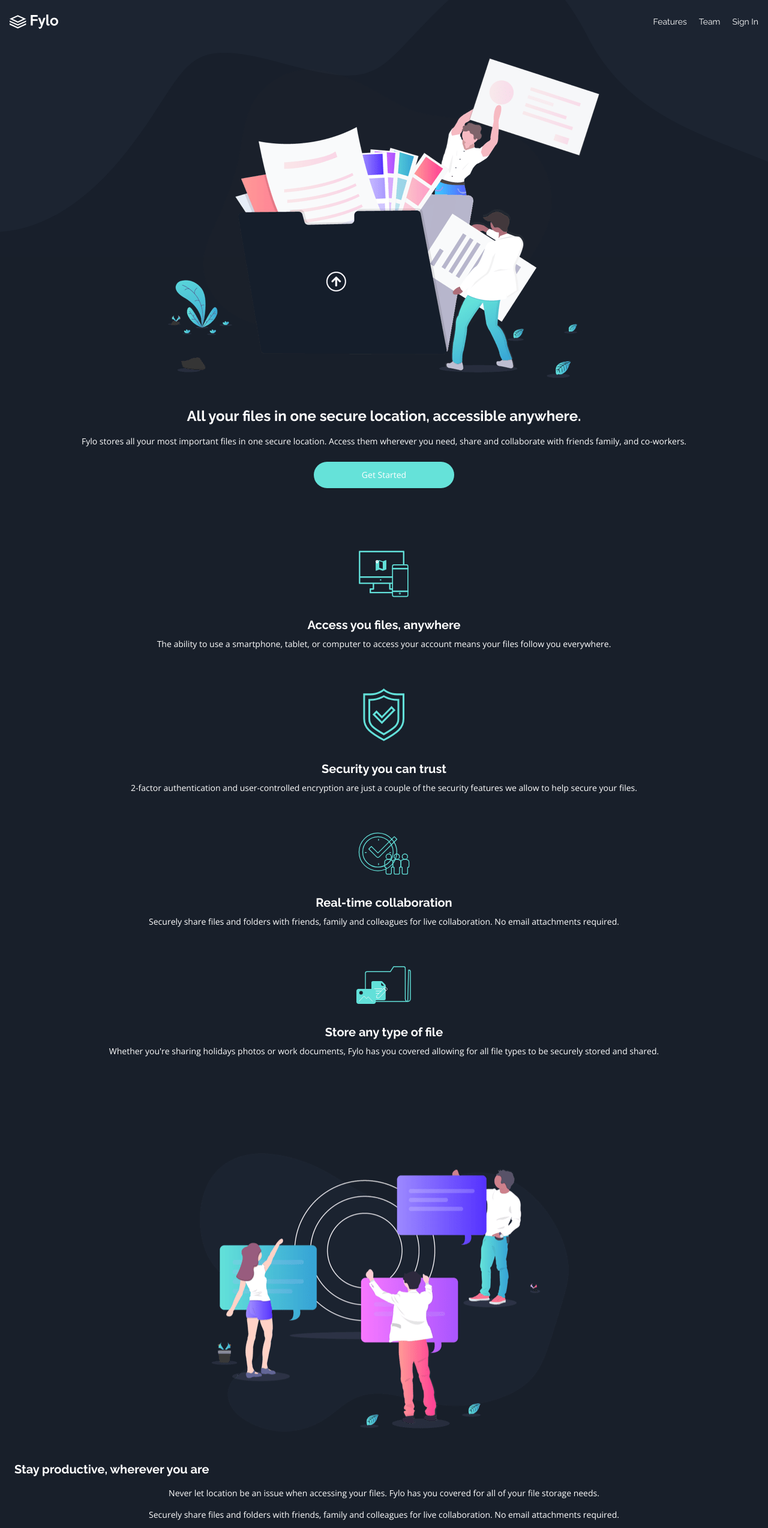
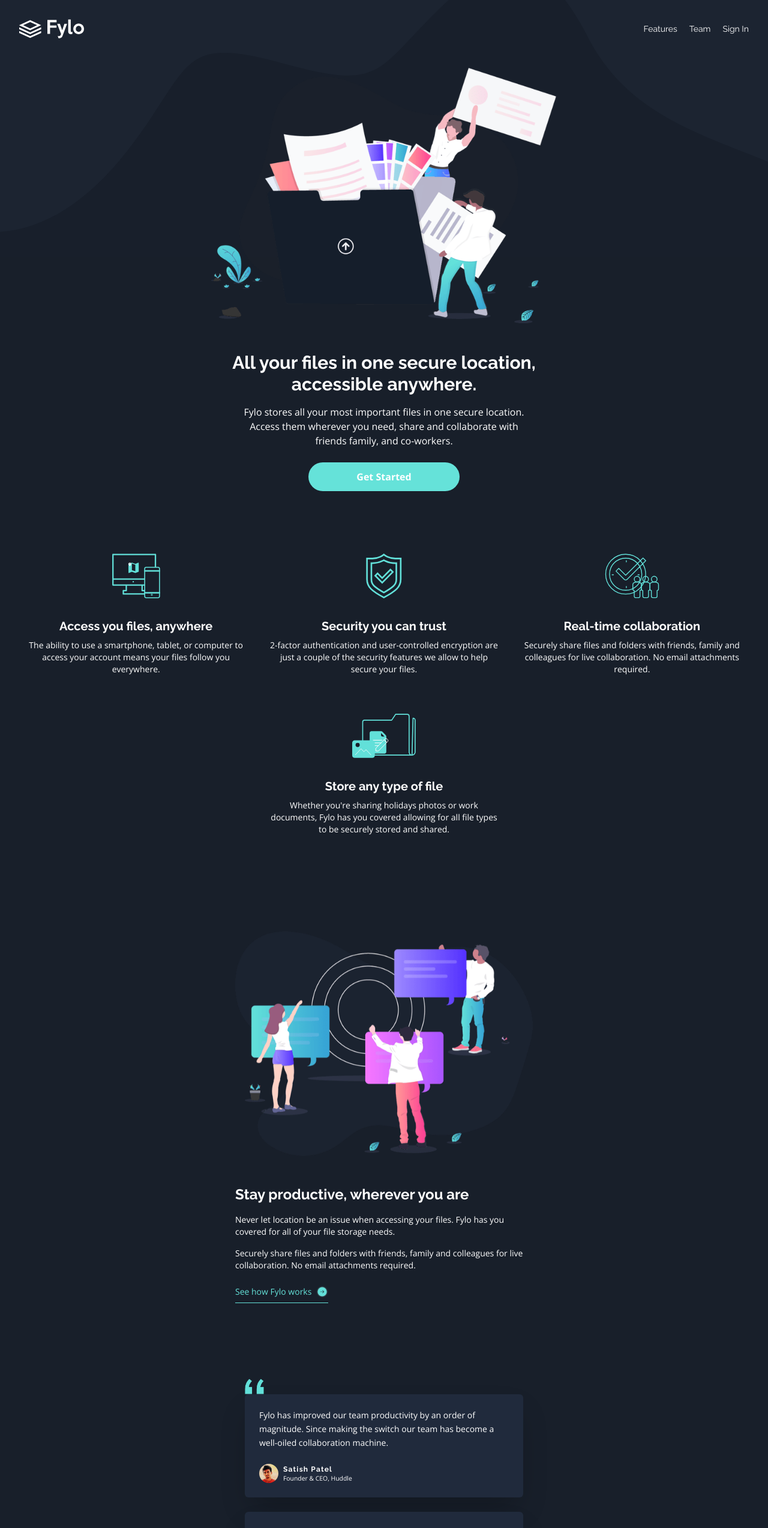
Before and after one commit to andwehehe/FMC-Fylo-landing-page, a React (Vite) app: page / in a window 1280 px wide. Shown: the top 2548 px of the page at 60% size. Built offline with nearby package versions, Linux system fonts and the light colour scheme.

Commit message:
finsihed tabled layout

```diff
--- a/index.html
+++ b/index.html
@@ -2,7 +2,7 @@
 <html lang="en">
   <head>
     <meta charset="UTF-8" />
-    <link rel="icon" type="image/svg+xml" href="/src/assets/icons/favicon-32x32.png" />
+    <link rel="icon" type="image/svg+xml" href="/Fylo-Landing-Page/src/assets/images/favicon-32x32.png" />
     <meta name="viewport" content="width=device-width, initial-scale=1.0" />
     <title>Fylo-Landing-Page</title>
   </head>
--- a/src/App.jsx
+++ b/src/App.jsx
@@ -6,13 +6,13 @@
 function App() {
 
   return (
-   <main className="relative flex flex-col  w-full h-full bg-n900 z-1">
+   <main className="relative flex flex-col items-center w-full h-full bg-n900 z-1">
       <Header />
       <Body />
       <Footer />
 
       {/* Background */}
-      <div className="absolute flex items-end left-0 top-0 bg-n850 -z-1 w-full h-107">
+      <div className="absolute flex items-end left-0 top-0 bg-n850 -z-1 w-full h-107 max-h-107">
           <img
               src={mobile_curvy}
               alt="background"
--- a/src/Layout/Body/Body.jsx
+++ b/src/Layout/Body/Body.jsx
@@ -7,7 +7,16 @@
 function Body() {
 
     return(
-        <section className="relative px-4 before:content-[''] before:absolute before:bg-n950 before:w-full before:h-1/18 before:left-0 before:bottom-0 before:-z-1">
+        <section className="
+            relative px-4 before:content-['']
+            before:absolute before:bg-n950
+            before:w-full before:h-1/21
+            before:left-0  before:bottom-0
+            before:-z-1
+
+            flex flex-col items-center
+            md:px-6
+        ">
             <Introduction />
             <InfoPanel />
             <ProductDemo />
--- a/src/Layout/Body/InfoPanel.jsx
+++ b/src/Layout/Body/InfoPanel.jsx
@@ -33,15 +33,28 @@
 function InfoPanel() {
 
     return(
-        <section className='flex flex-col justify-center items-center gap-8 text-center px-3 my-16'>
+        <section className='
+            flex flex-wrap justify-center items-center
+            gap-8 text-center px-3 my-16
+        '>
             {
                 info_list.map(({ img, header, description, key }) => {
 
                     return(
-                        <article key={key} className='flex flex-col items-center'>
-                            <img src={img} alt={key} className='my-8' />
-                            <h2 className='font-header font-bold text-xl text-neutral mb-2'>{header}</h2>
-                            <p className='font-body text-sm text-neutral'>{description}</p>
+                        <article key={key} className='
+                            flex flex-col items-center flex-1 min-w-xs max-w-sm
+                        '>
+                            <img src={img} alt={key} className='my-8 h-[75px]' />
+                            <h2 className='
+                                font-header font-bold text-xl text-neutral mb-2
+                            '>
+                                {header}
+                            </h2>
+                            <p className='
+                                font-body text-sm text-neutral
+                            '>
+                                {description}
+                            </p>
                         </article>
                     );
                 })
--- a/src/Layout/Body/Introduction.jsx
+++ b/src/Layout/Body/Introduction.jsx
@@ -3,26 +3,39 @@
 function Introduction() {
 
     return(
-        <article className='flex flex-col items-center px-4'>
+        <article className='
+            flex flex-col items-center px-4 max-w-lg
+            md:max-w-none
+        '>
             <img
                 src={intro_img}
                 alt="intro image"
-                className='my-12'
+                className='my-12 md:w-xl'
             />
 
-            <h1 className='font-header font-bold text-neutral text-2xl text-center'>
+            <h1 className='
+                font-header font-bold text-neutral text-2xl text-center
+                md:text-3xl md:max-w-lg
+            '>
                 All your files in one secure location, accessible
                 anywhere.
             </h1>
 
-            <p className='font-body text-neutral text-sm text-center px-2 my-4'>
+            <p className='
+                font-body text-neutral text-sm text-center px-2 my-4
+                md:text-base md:max-w-lg
+            '>
                 Fylo stores all your most important files in
                 one secure location. Access them wherever
                 you need, share and collaborate with friends
                 family, and co-workers.
             </p>
 
-            <button className='font-body text-neutral text-sm py-3 px-20 my-2 rounded-4xl bg-t200 cursor-pointer'>
+            <button className='
+                font-body font-bold text-neutral text-sm py-3 px-20
+                my-2 rounded-4xl bg-t200 cursor-pointer
+                md:text-base
+            '>
                 Get Started
             </button>
         </article>
--- a/src/Layout/Body/ProductDemo.jsx
+++ b/src/Layout/Body/ProductDemo.jsx
@@ -4,14 +4,17 @@
 function ProductDemo() {
 
     return(
-        <article className='flex flex-col items-center gap-4 px-2 py-16'>
+        <article className='flex flex-col items-start gap-4 px-2 py-16 max-w-lg'>
             <img
                 src={demo_img}
                 alt="demo"
-                className='my-8'
+                className='my-8 self-center md:w-xl'
             />
 
-            <h2 className='font-header font-bold text-neutral text-xl w-full'>
+            <h2 className='
+                font-header font-bold text-neutral text-xl w-full
+                md:text-2xl
+            '>
                 Stay productive, wherever you are
             </h2>
 
@@ -26,8 +29,13 @@
 
             <a
                 href="https://github.com/andwehehe"
-                className='font-body text-sm text-t200 flex gap-2 items-center self-start py-2 border-b cursor-pointer'
-            >
+                className='
+                    font-body text-sm
+                    text-t200 flex
+                    gap-2 items-center
+                    self-start py-2
+                    border-b cursor-pointer
+                '>
                 See how Fylo works
                 <img src={arrow_icon} alt="arrow"  className='w-5'/>
             </a>
--- a/src/Layout/Body/Promotion.jsx
+++ b/src/Layout/Body/Promotion.jsx
@@ -2,7 +2,11 @@
 function Promotion() {
 
     return(
-        <article className="flex flex-col mx-3 px-4 py-8 mt-28 bg-n850 text-center rounded-lg drop-shadow-2xl shadow-2xl">
+        <article className="
+            flex flex-col mx-3 px-4 py-8 mt-28 text-center max-w-lg
+            rounded-lg drop-shadow-2xl shadow-2xl bg-n850
+            md:p-8
+        ">
             <h3 className="font-header font-bold text-neutral text-xl">
                 Get early access today
             </h3>
--- a/src/Layout/Body/Testimonials.jsx
+++ b/src/Layout/Body/Testimonials.jsx
@@ -27,7 +27,9 @@
 function Testimonials() {
 
     return(
-        <section className='relative flex flex-col items-center gap-6 p-6'>
+        <section className='
+            relative flex flex-wrap items-center gap-6 p-6 mt-16 max-w-lg
+        '>
             <img
                 src={quote_icon}
                 alt="quote bg"
@@ -37,17 +39,33 @@
                 testimonial_cards.map(({ profile_pic, commenter, role, comment }) => {
 
                     return(
-                        <article key={commenter} className='flex flex-col items-start gap-6 p-6 rounded-md bg-n800 shadow-2xl'>
-                            <p className='font-body text-neutral text-[0.65rem] leading-relaxed'>
+                        <article key={commenter} className='
+                            flex flex-1 flex-col items-start gap-6 p-6 rounded-md min-w-full bg-n800 shadow-2xl
+                        '>
+
+                            <p className='
+                                font-body text-neutral text-[0.65rem] leading-relaxed
+                                md:text-sm
+                            '>
                                 {comment}
                             </p>
+
                             <div className='flex justify-end items-center gap-2'>
                                 <img src={profile_pic} alt="profile pic" className='w-8 rounded-full' />
                                 <span>
-                                    <h3 className='font-header font-bold text-neutral text-xs tracking-widest'>{commenter}</h3>
-                                    <p className='font-body text-neutral text-[0.65rem]'>{role}</p>
+                                    <h3 className='
+                                        font-header font-bold text-neutral text-xs tracking-widest
+                                        md:text-xs
+                                    '>
+                                        {commenter}
+                                    </h3>
+
+                                    <p className='font-body text-neutral text-[0.65rem]'>
+                                        {role}
+                                    </p>
                                 </span>
                             </div>
+
                         </article>
                     );
                 })
--- a/src/Layout/Header/Header.jsx
+++ b/src/Layout/Header/Header.jsx
@@ -3,11 +3,14 @@
 function Header() {
 
     return(
-        <header className='flex justify-between items-center px-4 pt-6'>
+        <header className='
+            flex justify-between items-center px-4 pt-6 w-full max-w-2xl
+            md:px-8 md:pt-8 md:max-w-none
+        '>
             <img
                 src={logo}
                 alt="logo"
-                className='h-6'
+                className='h-6 md:h-8'
             />
             <nav>
                 <ul className='flex gap-5 text-neutral font-header text-sm'>
```
Also changed, not shown: src/Layout/Footer/Footer.jsx (+21 -10 lines).
